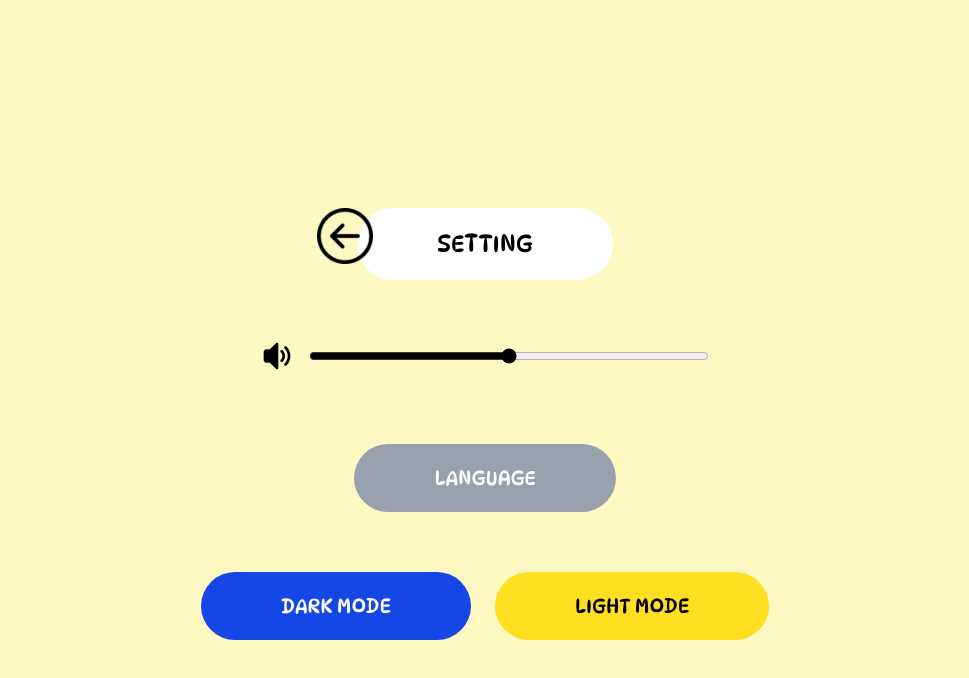
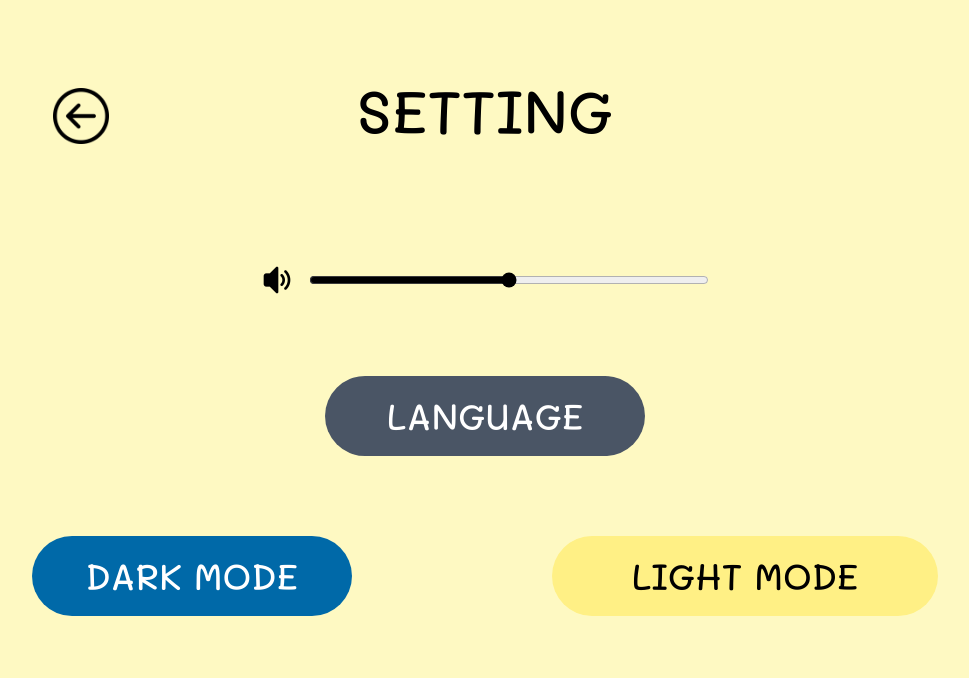
Before and after one commit to sanjblro/git101, a React (Vite) app: page /contact in a window 1280 px wide. Shown: the top 678 px of the page, without its empty margins (155-1124 px from the left). Built offline with nearby package versions, Linux system fonts and the light colour scheme.

Commit message:
ทำไรไปบ้างลืมแล้ว

```diff
--- /dev/null
+++ b/src/components/StatePage.jsx
@@ -0,0 +1,26 @@
+import { useParams } from 'react-router-dom';
+
+const stageData = {
+  1: { title: "ตอนที่ 1", content: "เนื้อหาของตอนที่ 1" },
+  2: { title: "ตอนที่ 2", content: "เนื้อหาของตอนที่ 2" },
+  3: { title: "ตอนที่ 3", content: "เนื้อหาของตอนที่ 3" },
+  4: { title: "ตอนที่ 4", content: "เนื้อหาของตอนที่ 4" },
+};
+
+function StatePage() {
+  const { stageNumber } = useParams();
+  const stage = stageData[stageNumber];
+
+  if (!stage) {
+    return <div className="text-center mt-10 text-red-500 text-xl">ไม่พบตอนนี้</div>;
+  }
+
+  return (
+    <div className="text-center mt-10 px-4">
+      <h1 className="text-3xl font-bold text-sky-700 mb-4">{stage.title}</h1>
+      <p className="text-lg text-gray-800">{stage.content}</p>
+    </div>
+  );
+}
+
+export default StatePage;
--- a/src/components/States/State1.jsx
+++ b/src/components/States/State1.jsx
@@ -3,7 +3,7 @@ import React from 'react'
 function State1() {
   return (
     <div>
-
+      ตอนที่ 1
     </div>
   )
 }
--- a/src/components/pages/Contact.jsx
+++ b/src/components/pages/Contact.jsx
@@ -6,22 +6,22 @@ const Setting = () => {
   const [volume, setVolume] = useState(50);
 
   return (
-    <div className="relative min-h-screen w-full bg-yellow-100 flex flex-col items-center justify-center">
+    <div className="relative w-full bg-yellow-100 flex flex-col items-center justify-center min-h-screen font-[Mali]">
 
       <button
         onClick={() => navigate(-1)}
-        className="absolute top-50 left-116 rounded-full p-2"
+        className="absolute top-20 left-50 rounded-full p-2"
       >
         <img src="/image/back-button.png" className="w-14 h-14 cursor-pointer" />
       </button>
 
 
-      <div className="bg-white rounded-full px-20 py-5 text-2xl font-[Dyna] mb-15 mt-12">
+      <div className="top-20 text-6xl font-[Mali] absolute">
         SETTING
       </div>
 
 
-      <div className="flex items-center w-full max-w-md mb-8 ">
+      <div className="flex items-center w-full max-w-md mt-20 ">
         <img src="/image/sound.png" alt="volume" className="w-8 h-8 mr-4" />
         <input
           type="range"
@@ -34,16 +34,16 @@ const Setting = () => {
       </div>
 
 
-      <button className="bg-gray-400 rounded-full px-20 py-5 text-white text-xl font-[Dyna] mb-15 mt-10 cursor-pointer">
+      <button className="bg-gray-600 rounded-full w-80 h-20 text-white text-4xl mt-20 cursor-pointer">
         LANGUAGE
       </button>
 
 
-      <div className="flex gap-6 ">
-        <button className="bg-blue-700 rounded-full px-20 py-5 text-white text-xl font-[Dyna] cursor-pointer">
+      <div className="flex gap-50 mt-20 ">
+        <button className="bg-sky-700 rounded-full w-80 h-20 text-white text-4xl cursor-pointer">
           DARK MODE
         </button>
-        <button className="bg-yellow-300 rounded-full px-20 py-5 text-black text-xl font-[Dyna] cursor-pointer">
+        <button className="bg-yellow-200 rounded-full px-20 py-5 text-black text-4xl cursor-pointer">
           LIGHT MODE
         </button>
       </div>
--- a/src/routes.jsx
+++ b/src/routes.jsx
@@ -2,6 +2,8 @@ import Home from "./components/pages/Home";
 import About from "./components/pages/About";
 import Contact from "./components/pages/Contact";
 import Story from "./components/pages/story";
+import State1 from "./components/States/State1"
+import StatePage from "./components/StatePage";
 import Error from "./components/pages/Error";
 
 const routes = [
@@ -9,6 +11,8 @@ const routes = [
   { path: '/about', element: <About /> },
   { path: '/contact', element: <Contact /> },
   { path: '/story', element: <Story /> },
+  { path: '/state1', element: <State1 /> },
+  { path: '/stage/:stageNumber', element: <StatePage /> },
   { path: '/*', element: <Error /> },
 ];
 
```
